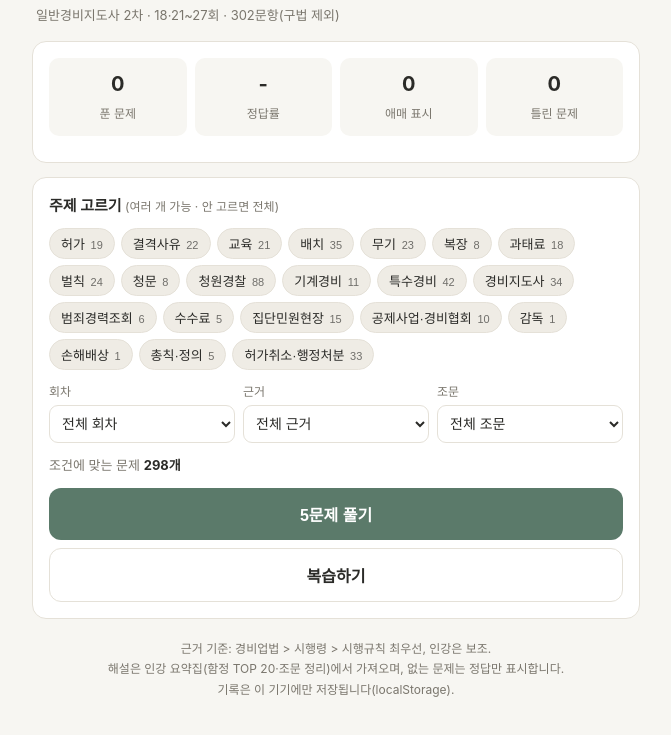
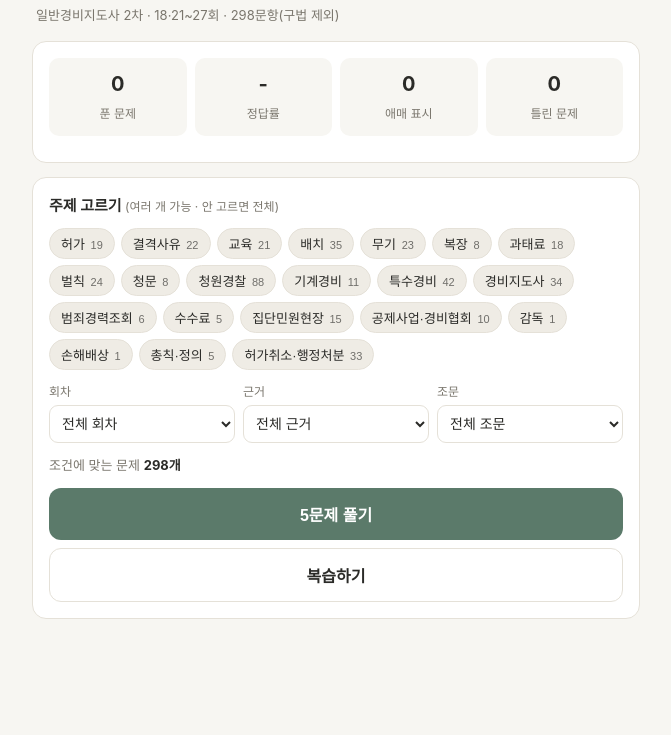
Before and after one commit to kato2727/gichul-quiz, a plain HTML site: page index.html in a window 1280 px wide. Shown: the part 55-790 px from the top of the page, without its empty margins (304-975 px from the left). Drawn offline with Linux system fonts and the light colour scheme.

Commit message:
퀴즈 앱 업데이트 2026-11-06 07:23 KST

```diff
--- a/index.html
+++ b/index.html
@@ -130,7 +130,7 @@
   <div id="view-home">
     <header>
       <h1>경비업법 기출 퀴즈</h1>
-      <div class="sub">일반경비지도사 2차 · 18·21~27회 · 302문항(구법 제외)</div>
+      <div class="sub">일반경비지도사 2차 · 18·21~27회 · 298문항(구법 제외)</div>
     </header>
 
     <div class="card">
@@ -162,11 +162,6 @@
       <button class="btn btn-ghost" id="btn-review">복습하기 <span id="review-count"></span></button>
     </div>
 
-    <div class="foot">
-      근거 기준: 경비업법 &gt; 시행령 &gt; 시행규칙 최우선, 인강은 보조.<br>
-      해설은 인강 요약집(함정 TOP 20·조문 정리)에서 가져오며, 없는 문제는 정답만 표시합니다.<br>
-      기록은 이 기기에만 저장됩니다(localStorage).
-    </div>
   </div>
 
   <!-- ===== 퀴즈 ===== -->
```
